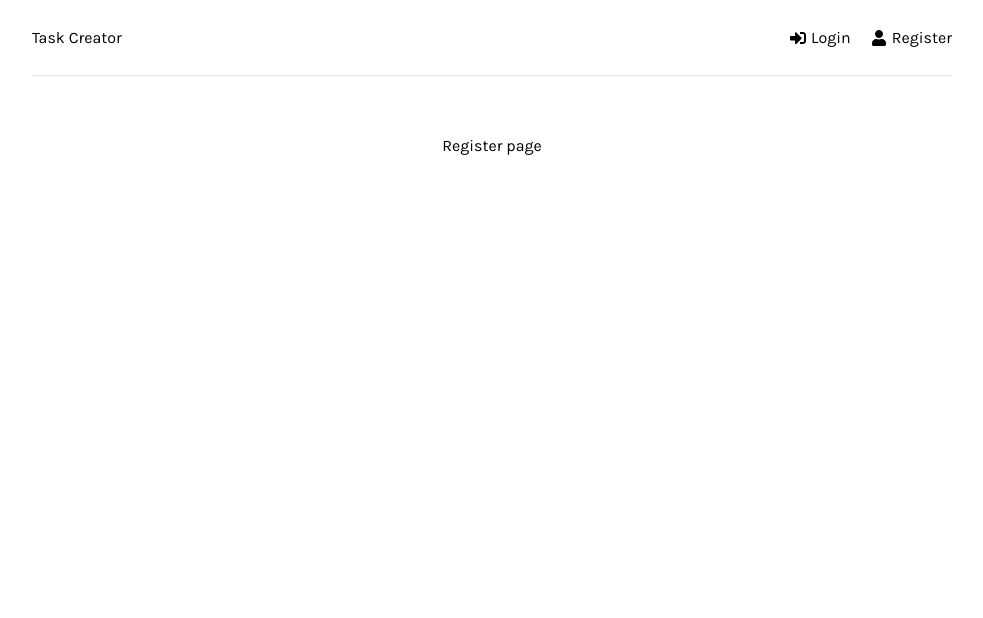
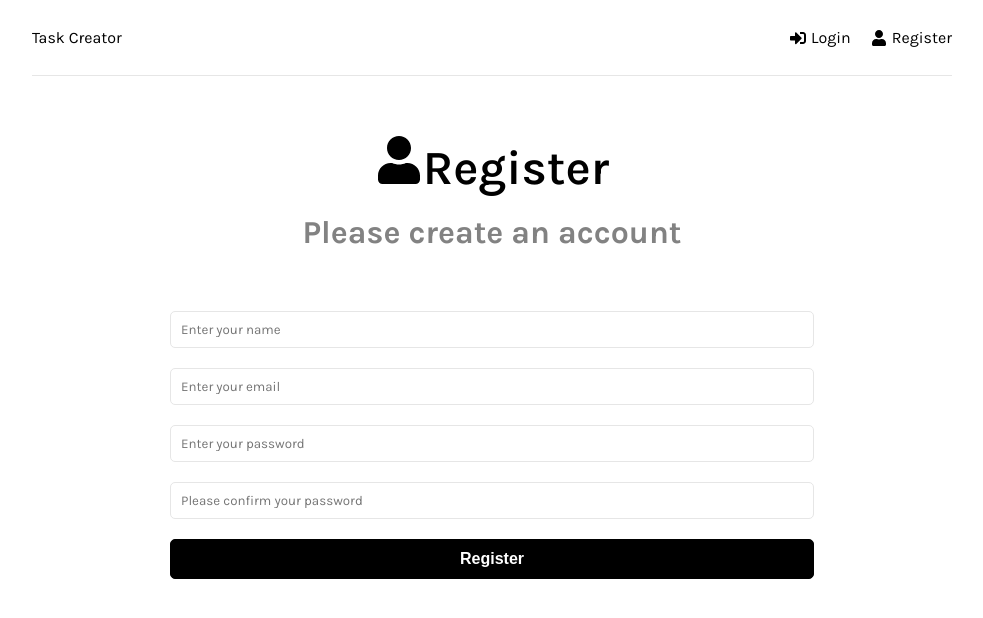
Before and after one commit to PdskDev/full-stack-mern-node-express-react-mongo-app, a React (Create React App) app in the folder frontend/: page /register in a window 1280 px wide. Shown: the top 618 px of the page, without its empty margins (148-1131 px from the left). Built offline with nearby package versions, Linux system fonts and the light colour scheme.

Commit message:
Register page

```diff
--- a/frontend/src/components/Register.js
+++ b/frontend/src/components/Register.js
@@ -1,7 +1,90 @@
-import React from 'react';
+import React, { useState } from 'react';
+
+import { FaUser } from 'react-icons/fa';
 
 const Register = () => {
-  return <div>Register page</div>;
+  const [formData, setFormData] = useState({
+    name: '',
+    email: '',
+    password: '',
+    confirmPassword: '',
+  });
+  const { name, email, password, confirmPassword } = formData;
+
+  const onChangeHandler = (e) => {
+    setFormData((prevState) => ({
+      ...prevState,
+      [e.target.name]: e.target.value,
+    }));
+  };
+  const onSubmitHandler = (e) => {
+    e.preventDefault();
+  };
+
+  return (
+    <>
+      <section className='heading'>
+        <h1>
+          <FaUser />
+          Register
+        </h1>
+        <p>Please create an account</p>
+      </section>
+      <section className='form'>
+        <form onSubmit={onSubmitHandler}>
+          <div className='form-group'>
+            <input
+              type='text'
+              className='form-control'
+              id='name'
+              name='name'
+              value={name}
+              placeholder='Enter your name'
+              onChange={onChangeHandler}
+            />
+          </div>
+          <div className='form-group'>
+            <input
+              type='text'
+              className='form-control'
+              id='email'
+              name='email'
+              value={email}
+              placeholder='Enter your email'
+              onChange={onChangeHandler}
+            />
+          </div>
+          <div className='form-group'>
+            <input
+              type='password'
+              className='form-control'
+              id='password'
+              name='password'
+              value={password}
+              placeholder='Enter your password'
+              onChange={onChangeHandler}
+            />
+          </div>
+          <div className='form-group'>
+            <input
+              type='password'
+              className='form-control'
+              id='confirmPassword'
+              name='confirmPassword'
+              value={confirmPassword}
+              placeholder='Please confirm your password'
+              onChange={onChangeHandler}
+            />
+          </div>
+          <div className='form-group'>
+            <button type='submit' className='btn btn-block' id='submitButton'>
+              Register
+            </button>
+          </div>
+        </form>
+      </section>
+    </>
+  );
 };
 
 export default Register;
```
